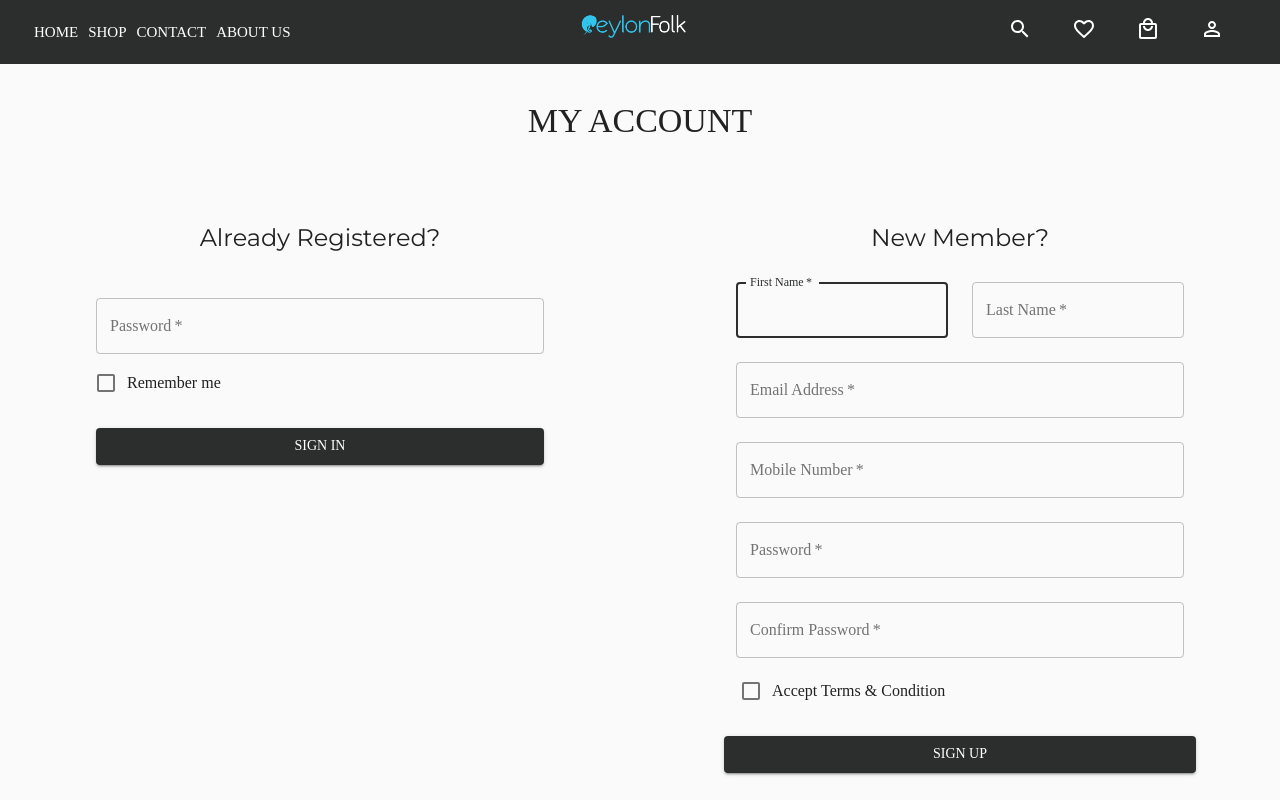
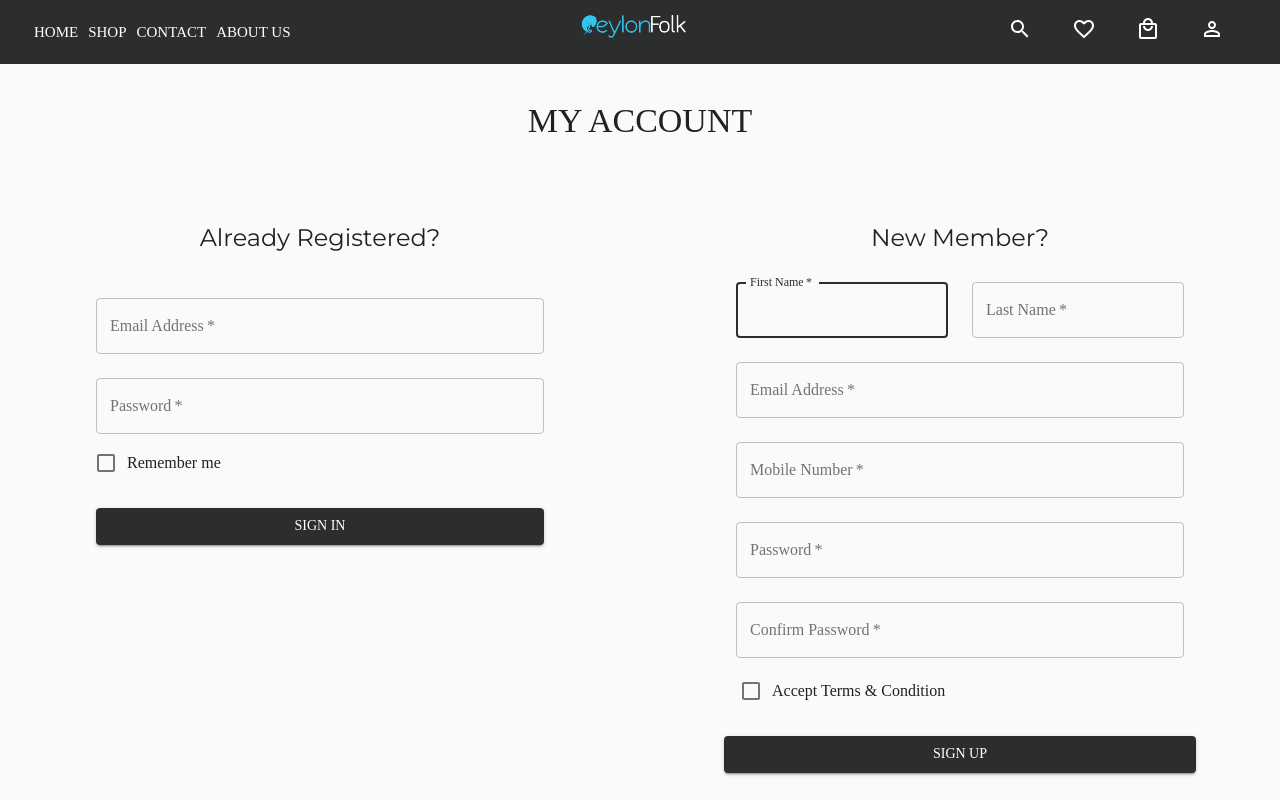
Before and after one commit to Kavindu1997/CeylonFolk, a React (Create React App) app in the folder client/: page /auth in a window 1280 px wide. Shown: the top 800 px of the page. Built offline with nearby package versions, Linux system fonts and the light colour scheme.

Commit message:
Update User.js

```diff
--- a/client/src/components/User/User.js
+++ b/client/src/components/User/User.js
@@ -21,7 +21,7 @@ export default function User() {
                 <Grid item md={6} style={{align:'center'}}>
                     <Typography component="h1" variant="h5" style={{fontFamily:'Montserrat',textAlign:'center'}}>Already Registered?</Typography><br></br>
                     <form className={classes.form} noValidate>
-                        {/* <TextField
+                        <TextField
                             variant="outlined"
                             margin="normal"
                             required
@@ -31,7 +31,7 @@ export default function User() {
                             name="email"
                             autoComplete="email"
                             autoFocus
-                        /> */}
+                        />
                         <TextField
                             variant="outlined"
                             margin="normal"
```
